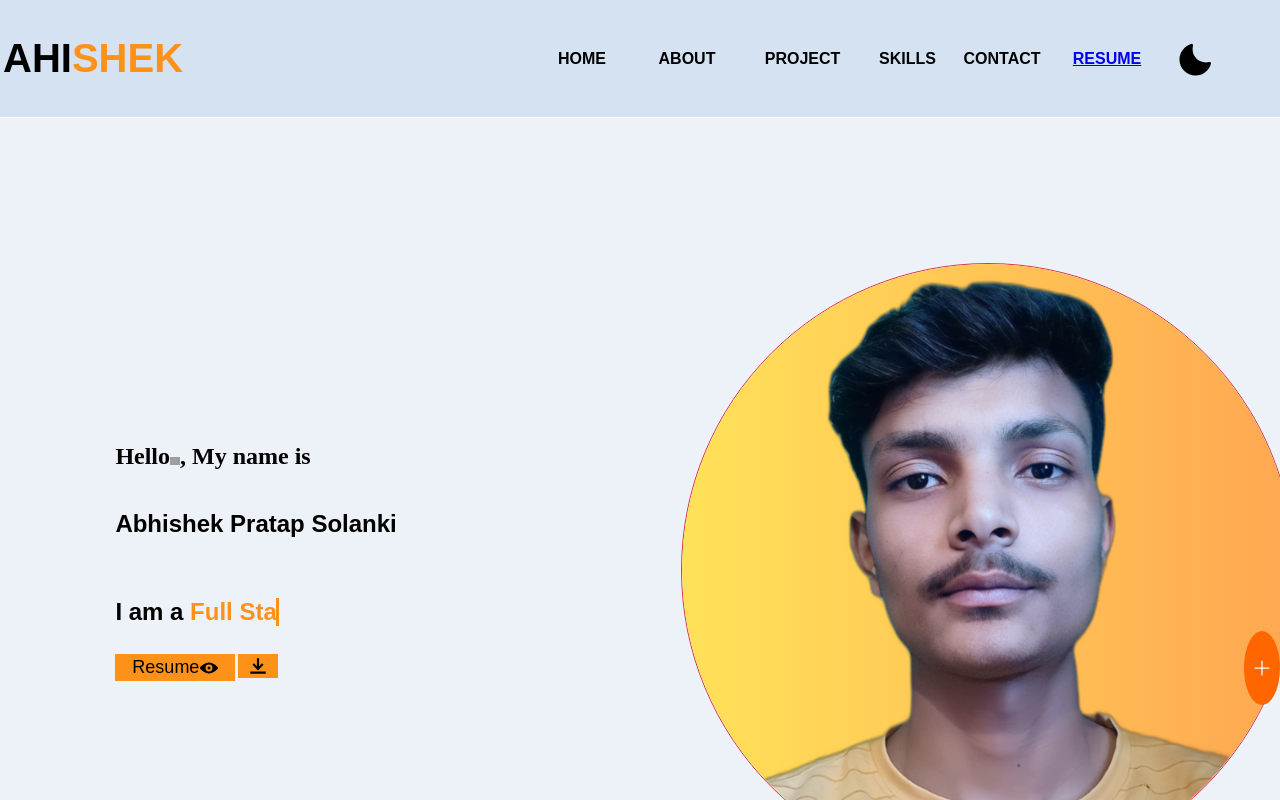
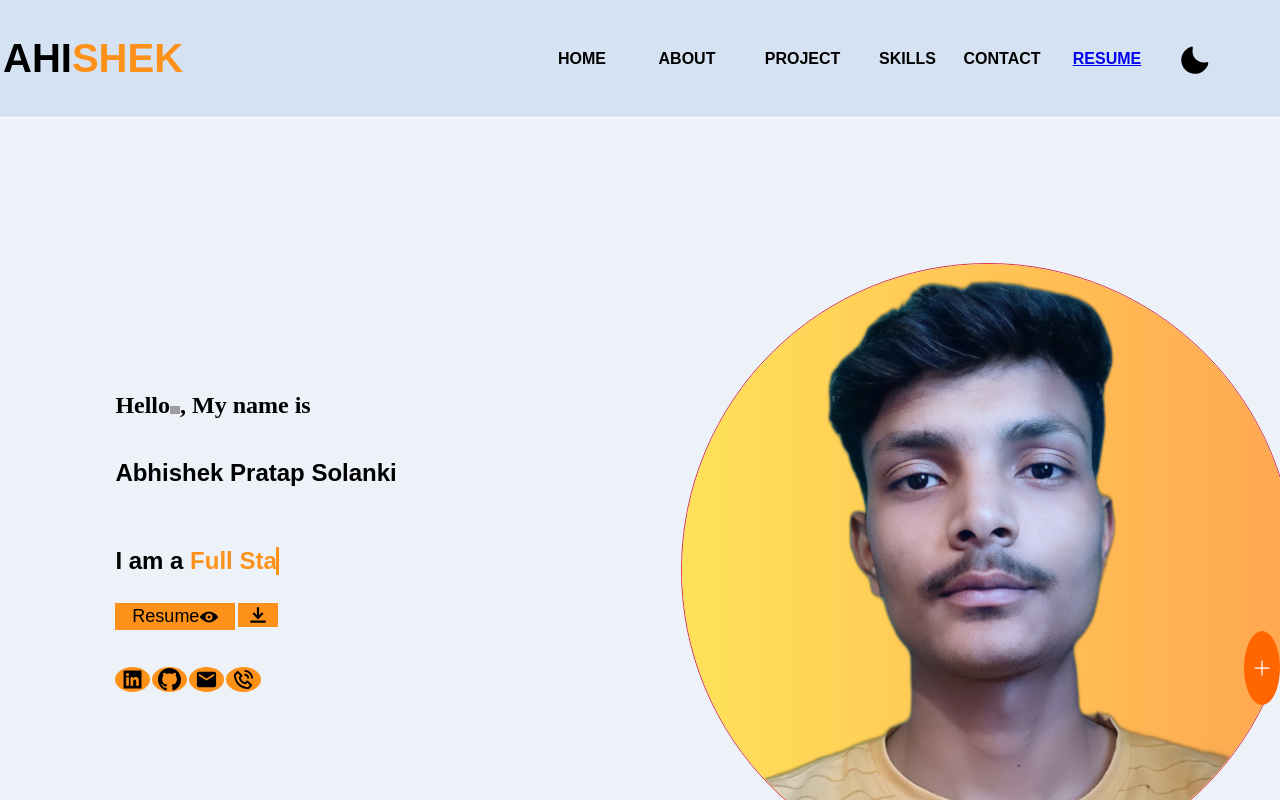
Before and after one commit to Abhishek07788/Abhishek07788.github.io, a React (Create React App) app: page / in a window 1280 px wide. Shown: the top 800 px of the page. Built offline with nearby package versions, Linux system fonts and the light colour scheme; grey boxes are pictures that could not be loaded; the HTML template or start-up script is replaced by a standard one.

Commit message:
New social media icon added

```diff
--- a/public/index.html
+++ b/public/index.html
@@ -41,7 +41,7 @@
     -->
   </body>
 </html>
-<!-- <script>
+<script>
   document.addEventListener('contextmenu', event=> event.preventDefault());
   document.onkeydown = function(e) {
   if(event.keyCode == 123) {
@@ -57,4 +57,4 @@
   return false;
   }
   }
-  </script>  -->
+  </script>
--- a/src/components/Contact.jsx
+++ b/src/components/Contact.jsx
@@ -33,25 +33,32 @@ const Contact = (props) => {
   //------------------------ Email Send --------------
   const sendEmail = (e) => {
     e.preventDefault();
-    emailjs.sendForm(
-      "service_ml5brp5",
-      "template_xe5tl5l",
-      e.target,
-      "_-SYa4AW4mbtbVQiF"
-    ).then(res=>{
-      console.log(res)
-    }).catch((err)=>{
-      console.log(err)
-    })
-
+    // emailjs.sendForm(
+    //   "service_ml5brp5",
+    //   "template_xe5tl5l",
+    //   e.target,
+    //   "_-SYa4AW4mbtbVQiF"
+    // ).then(res=>{
+    //   console.log(res)
+    // }).catch((err)=>{
+    //   console.log(err)
+    // })
+    // toast({
+    //   title: "Thanks for contacting me.🙂",
+    //   description: "I will reply you soon.",
+    //   status: "success",
+    //   duration: 9000,
+    //   isClosable: true,
+    // });
     toast({
-      title: "Thanks for contacting me.🙂",
-      description: "I will reply you soon.",
-      status: "success",
+      title: "This service has been stop from backend!",
+      description: "Because of some students spam, It will be stated soon.🙂",
+      status: "error",
       duration: 9000,
       isClosable: true,
     });
   };
+
 
   // =================== Animation =====================>
 
--- a/src/components/Home.jsx
+++ b/src/components/Home.jsx
@@ -10,6 +10,10 @@ import {
   useToast,
 } from "@chakra-ui/react";
 import { DownloadIcon, ViewIcon } from "@chakra-ui/icons";
+import { AiFillLinkedin } from "react-icons/ai";
+import { BiPhoneCall } from "react-icons/bi";
+import { BsGithub } from "react-icons/bs";
+import { MdEmail } from "react-icons/md";
 
 const Home = (props) => {
   const { checkTheme } = props;
@@ -116,11 +120,11 @@ const Home = (props) => {
                 fontSize={["14px", "14px", "18px"]}
                 w={["90px", "90px", "120px"]}
                 mb={"40px"}
-                transition="all .4s ease-in-out"
+                transition="all .3s ease-in-out"
                 _hover={{
                   color: "#fe9119",
                   bg: "white",
-                  transform: "scale(1.1)",
+                  transform: "scale(1.15)",
                 }}
               >
                 Resume
@@ -132,7 +136,7 @@ const Home = (props) => {
 
             <a href={resume} download={"Abhishek Pratap Solanki Resume"}>
               <Button
-                 onClick={() =>
+                onClick={() =>
                   Toast({
                     title: "Downloading...",
                     status: "success",
@@ -148,17 +152,109 @@ const Home = (props) => {
                 fontSize={["18px", "18px", "18px"]}
                 w={["30px", "30px", "40px"]}
                 fontWeight={600}
-                transition="all .4s ease-in-out"
+                transition="all .3s ease-in-out"
                 _hover={{
                   color: "#fe9119",
                   bg: "white",
-                  transform: "scale(1.1)",
+                  transform: "scale(1.15)",
                 }}
               >
                 <DownloadIcon />
               </Button>
             </a>
           </SimpleGrid>
+
+            {/*======================== Social Media Icons ======================= */}
+          <Box
+            bottom="0"
+            right="0"
+            display={"flex"}
+            w={"60%"}
+            ml={[0, 0, 0, 50]}
+            mt={-3}
+            gap={2}
+            pb={["80px", "80px", "80px", "80px"]}
+          >
+            <a
+              href="http://www.linkedin.com/in/abhishekpratapsolanki"
+              target="_blank"
+            >
+              <Button
+                color="#00000"
+                border={"1px"}
+                bg="#fe9119"
+                fontSize={["16px", "17px", "23px", "23px"]}
+                p={[0, 0, 2, 2]}
+                borderRadius="50%"
+                transition="all .3s ease-in-out"
+                _hover={{
+                  border: "2px solid #0a66c2",
+                  transform: "scale(1.2)",
+                  bg: "#ffff",
+                  color: "#0a66c2",
+                }}
+              >
+                <AiFillLinkedin />
+              </Button>
+            </a>
+            <a href="https://github.com/Abhishek07788" target="_blank">
+              <Button
+                color="#00000"
+                border={"1px"}
+                bg="#fe9119"
+                fontSize={["16px", "17px", "23px", "23px"]}
+                p={[0, 0, 2, 2]}
+                borderRadius="50%"
+                transition="all .3s ease-in-out"
+                _hover={{
+                  transform: "scale(1.2)",
+                  border: "2px solid #3f3d55",
+                  bg: "#ffff",
+                  color: "#3f3d55",
+                }}
+              >
+                <BsGithub />
+              </Button>
+            </a>
+            <a href="mailto:abhisheksolanki1020@gmail.com">
+              <Button
+                color="#00000"
+                border={"1px"}
+                bg="#fe9119"
+                fontSize={["16px", "17px", "23px", "23px"]}
+                p={[0, 0, 2, 2]}
+                borderRadius="50%"
+                transition="all .3s ease-in-out"
+                _hover={{
+                  transform: "scale(1.2)",
+                  bg: "#ffff",
+                  border: "2px solid #f04244",
+                  color: "#f04244",
+                }}
+              >
+                <MdEmail />
+              </Button>
+            </a>
+            <a href="tel:+919758207006">
+              <Button
+                color="#00000"
+                border={"1px"}
+                bg="#fe9119"
+                borderRadius={"50%"}
+                fontSize={["16px", "17px", "23px", "23px"]}
+                p={[0, 0, 2, 2]}
+                transition="all .3s ease-in-out"
+                _hover={{
+                  transform: "scale(1.2)",
+                  bg: "#ffff",
+                  border: "2px solid #4db946",
+                  color: "#4db946",
+                }}
+              >
+                <BiPhoneCall />
+              </Button>
+            </a>
+          </Box>
         </SimpleGrid>
 
         {/*======================== My Image (Avatar) ======================= */}
--- a/src/components/Main.jsx
+++ b/src/components/Main.jsx
@@ -1,7 +1,7 @@
 import React, { useRef } from "react";
 import { useState } from "react";
 import Home from "./Home";
-import { SimpleGrid, Box, Heading, Text, Button, useToast } from "@chakra-ui/react";
+import { SimpleGrid, Box, Heading, Text, useToast } from "@chakra-ui/react";
 import { MoonIcon, SunIcon } from "@chakra-ui/icons";
 import { useEffect } from "react";
 import About from "./About";
@@ -183,7 +183,7 @@ const Main = () => {
               // border={"2px solid #fe9119"}
               onClick={Darkmode}
               borderRadius="10px"
-              mb={-1.5}
+              mb={-1.7}
               w={["40px", "40px", "40px", "50px"]}
               ml={["350%", "350%", "0%", "0%"]}
               _hover={
@@ -193,15 +193,15 @@ const Main = () => {
               }
             >
               {checkTheme ? (
-                <SunIcon ml={0} fontSize={["25px", "26px", "35px", "35px"]} />
+                <SunIcon ml={0} fontSize={["25px", "26px", "30px", "30px"]} />
               ) : (
-                <MoonIcon ml={0} fontSize={["25px", "26px", "35px", "35px"]} />
+                <MoonIcon ml={0} fontSize={["25px", "26px", "30px", "30px"]} />
               )}
             </Box>
           </SimpleGrid>
         </SimpleGrid>
 
-        {/*======================== More Ontion Icon ======================= */}
+        {/*======================== More Option Icon ======================= */}
         <Box
           position={"absolute"}
           right="0"
```
